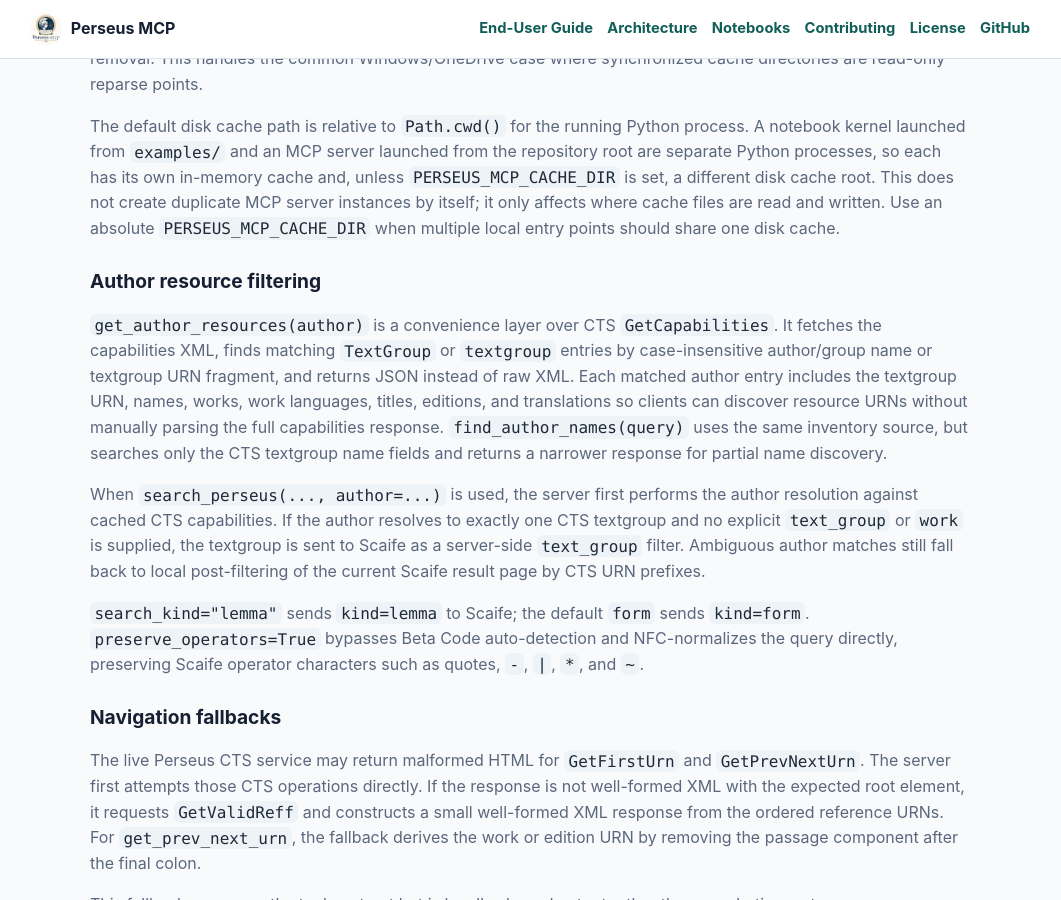
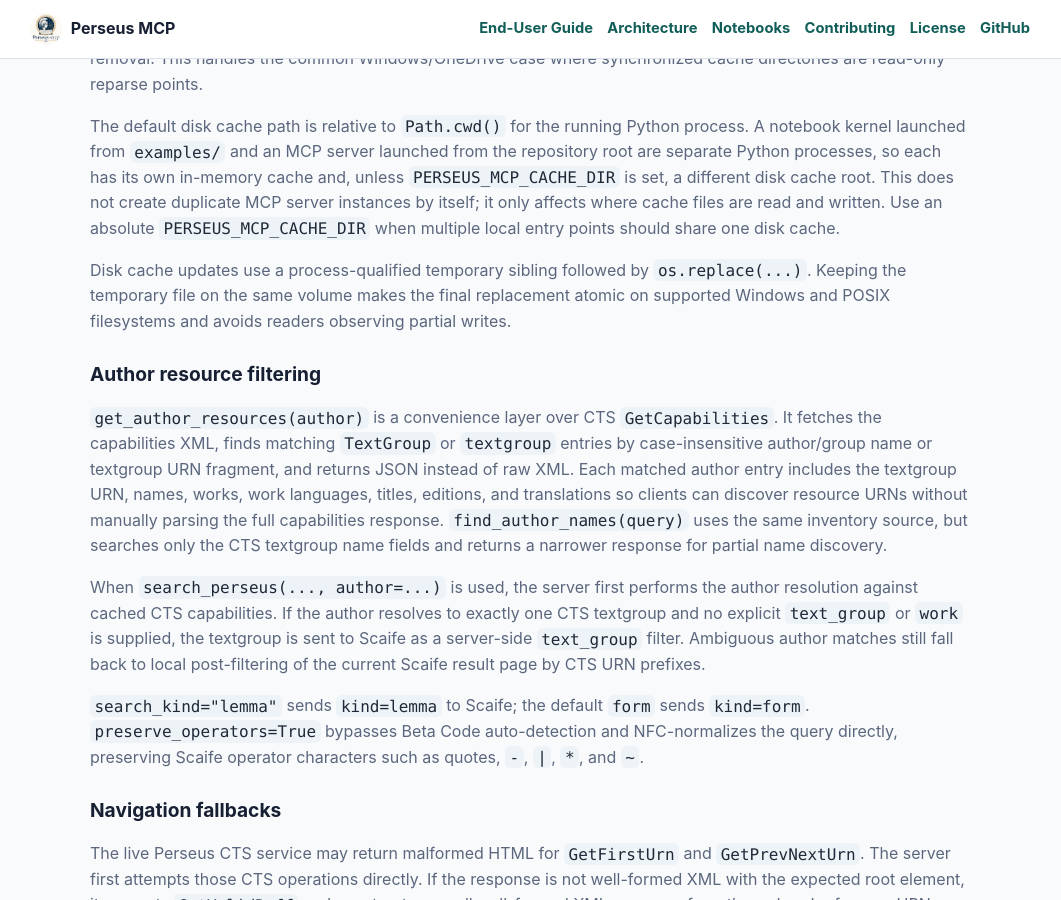
Before and after one commit to tonyjurg/Perseus-mcp, a Jekyll site: the page built from docs/architecture.md, in a window 1280 px wide and 900 px high, scrolled down 4246 px. Shown: the whole window, without its empty margins (110-1171 px from the left). Built offline with Jekyll 4.4.1, drawn with Linux system fonts in a browser that asks for light colours.

Commit message:
Document atomic shared cache writes

```diff
--- a/docs/architecture.md
+++ b/docs/architecture.md
@@ -175,6 +175,11 @@ only affects where cache files are read and written. Use an absolute
 `PERSEUS_MCP_CACHE_DIR` when multiple local entry points should share one disk
 cache.
 
+Disk cache updates use a process-qualified temporary sibling followed by
+`os.replace(...)`. Keeping the temporary file on the same volume makes the
+final replacement atomic on supported Windows and POSIX filesystems and avoids
+readers observing partial writes.
+
 ### Author resource filtering
 
 `get_author_resources(author)` is a convenience layer over CTS `GetCapabilities`.
```
Also changed, not shown: README.md.
